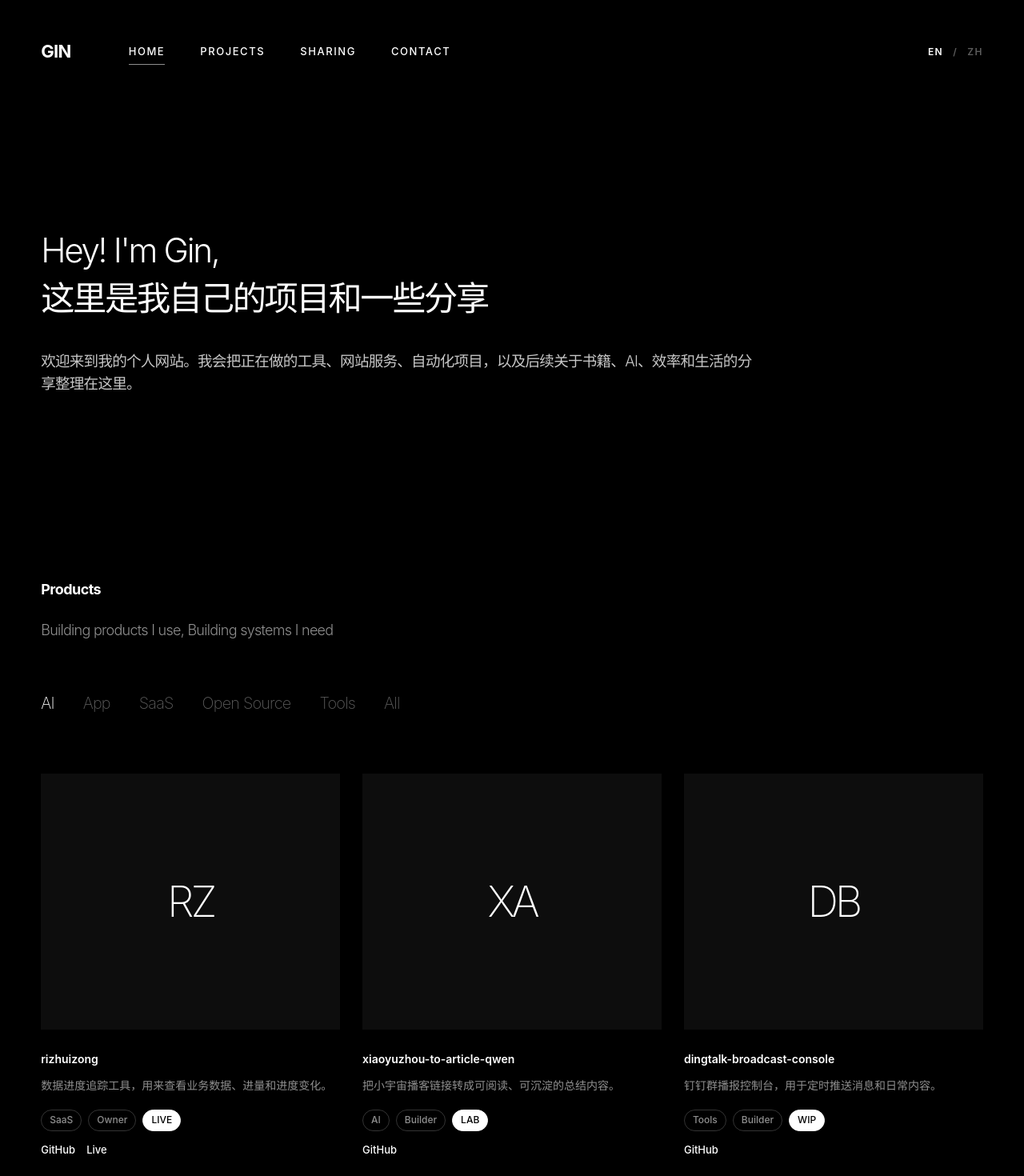
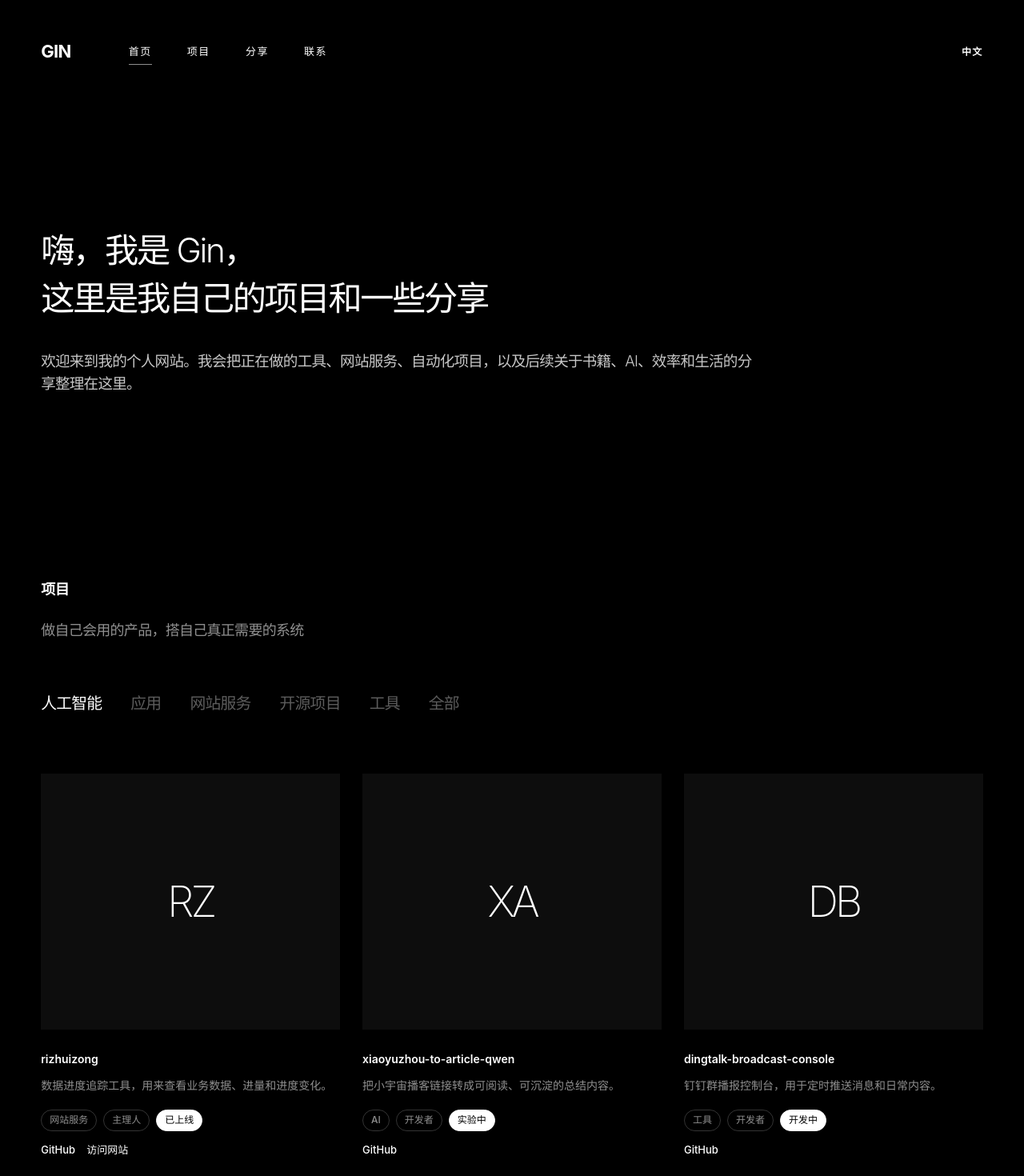
Before and after one commit to yxqhuqin222-star/gin-projects-share, a Next.js app: page / in a window 1280 px wide. Shown: the top 1470 px of the page at 80% size. Built offline with nearby package versions, Linux system fonts and the light colour scheme.

Commit message:
Localize homepage copy to Chinese

```diff
--- a/app/page.tsx
+++ b/app/page.tsx
@@ -1,80 +1,80 @@
 const navItems = [
-  { href: "#top", label: "HOME" },
-  { href: "#projects", label: "PROJECTS" },
-  { href: "#writing", label: "SHARING" },
-  { href: "#contact", label: "CONTACT" },
+  { href: "#top", label: "首页" },
+  { href: "#projects", label: "项目" },
+  { href: "#writing", label: "分享" },
+  { href: "#contact", label: "联系" },
 ];
 
-const categories = ["AI", "App", "SaaS", "Open Source", "Tools", "All"];
+const categories = ["人工智能", "应用", "网站服务", "开源项目", "工具", "全部"];
 
 const projects = [
   {
     title: "rizhuizong",
     href: "https://github.com/yxqhuqin222-star/rizhuizong",
     live: "https://rizhuizong.vercel.app",
-    category: "SaaS",
-    role: "Owner",
-    status: "LIVE",
+    category: "网站服务",
+    role: "主理人",
+    status: "已上线",
     monogram: "RZ",
     summary: "数据进度追踪工具，用来查看业务数据、进量和进度变化。",
-    tags: ["SaaS", "Python", "Live"],
+    tags: ["网站服务", "Python", "已上线"],
   },
   {
     title: "xiaoyuzhou-to-article-qwen",
     href: "https://github.com/yxqhuqin222-star/xiaoyuzhou-to-article-qwen",
     category: "AI",
-    role: "Builder",
-    status: "LAB",
+    role: "开发者",
+    status: "实验中",
     monogram: "XA",
     summary: "把小宇宙播客链接转成可阅读、可沉淀的总结内容。",
-    tags: ["AI", "Shell", "Content"],
+    tags: ["AI", "Shell", "内容"],
   },
   {
     title: "dingtalk-broadcast-console",
     href: "https://github.com/yxqhuqin222-star/dingtalk-broadcast-console",
-    category: "Tools",
-    role: "Builder",
-    status: "WIP",
+    category: "工具",
+    role: "开发者",
+    status: "开发中",
     monogram: "DB",
     summary: "钉钉群播报控制台，用于定时推送消息和日常内容。",
-    tags: ["Tool", "Python", "Automation"],
+    tags: ["工具", "Python", "自动化"],
   },
   {
     title: "pages_shouji",
     href: "https://github.com/yxqhuqin222-star/pages_shouji",
-    category: "App",
-    role: "Builder",
-    status: "LAB",
+    category: "应用",
+    role: "开发者",
+    status: "实验中",
     monogram: "PS",
     summary: "面向网页展示的前端页面项目，适合沉淀轻量展示页。",
-    tags: ["App", "JavaScript", "Pages"],
+    tags: ["应用", "JavaScript", "页面"],
   },
   {
     title: "feishu-chat-replay",
     href: "https://github.com/yxqhuqin222-star/feishu-chat-replay",
-    category: "Open Source",
-    role: "Builder",
-    status: "LAB",
+    category: "开源项目",
+    role: "开发者",
+    status: "实验中",
     monogram: "FR",
     summary: "飞书聊天记录回放页面，用网页方式还原和查看对话内容。",
-    tags: ["Open Source", "HTML", "Replay"],
+    tags: ["开源项目", "HTML", "回放"],
   },
 ];
 
 const shares = [
   {
     title: "书籍",
-    group: "Books",
+    group: "书籍",
     summary: "读书笔记、摘录和读完之后真正留下来的想法。",
   },
   {
     title: "AI",
-    group: "AI Notes",
+    group: "AI 笔记",
     summary: "关于 AI 工具、自动化、Agent 和个人工作流的记录。",
   },
   {
     title: "效率与生活",
-    group: "Life",
+    group: "生活",
     summary: "把日常经验、复盘和一些小发现整理成可回看的分享。",
   },
 ];
@@ -85,7 +85,7 @@ export default function Home() {
       <div className="page-shell">
         <header className="site-header" aria-label="站点头部">
           <div className="header-left">
-            <a className="brand" href="#top" aria-label="Gin home">
+            <a className="brand" href="#top" aria-label="Gin 首页">
               GIN
             </a>
             <nav aria-label="主导航">
@@ -101,15 +101,13 @@ export default function Home() {
             </nav>
           </div>
           <div className="language" aria-label="语言">
-            <span>EN</span>
-            <span>/</span>
-            <strong>ZH</strong>
+            <span>中文</span>
           </div>
         </header>
 
         <section className="hero">
           <h1>
-            Hey! I&apos;m Gin,
+            嗨，我是 Gin，
             <br />
             这里是我自己的项目和一些分享
           </h1>
@@ -120,8 +118,8 @@ export default function Home() {
 
         <section className="products" id="projects" aria-labelledby="products-title">
           <div className="section-copy">
-            <h2 id="products-title">Products</h2>
-            <p>Building products I use, Building systems I need</p>
+            <h2 id="products-title">项目</h2>
+            <p>做自己会用的产品，搭自己真正需要的系统</p>
           </div>
 
           <ul className="category-tabs" aria-label="产品分类">
@@ -153,7 +151,7 @@ export default function Home() {
                   </a>
                   {"live" in project && project.live ? (
                     <a href={project.live} target="_blank" rel="noreferrer">
-                      Live
+                      访问网站
                     </a>
                   ) : null}
                 </div>
@@ -164,8 +162,8 @@ export default function Home() {
 
         <section className="sharing" id="writing" aria-labelledby="sharing-title">
           <div className="section-copy">
-            <h2 id="sharing-title">Sharing</h2>
-            <p>Notes about books, AI, efficiency and life</p>
+            <h2 id="sharing-title">分享</h2>
+            <p>关于书籍、AI、效率和生活的一些记录</p>
           </div>
           <div className="share-grid">
             {shares.map((share) => (
@@ -180,7 +178,7 @@ export default function Home() {
 
         <footer className="footer" id="contact">
           <div className="section-copy">
-            <h2>Contact</h2>
+            <h2>联系</h2>
             <p>欢迎通过下面这些方式联系我</p>
           </div>
           <div className="footer-links">
```
Also changed, not shown: public/og.png.
